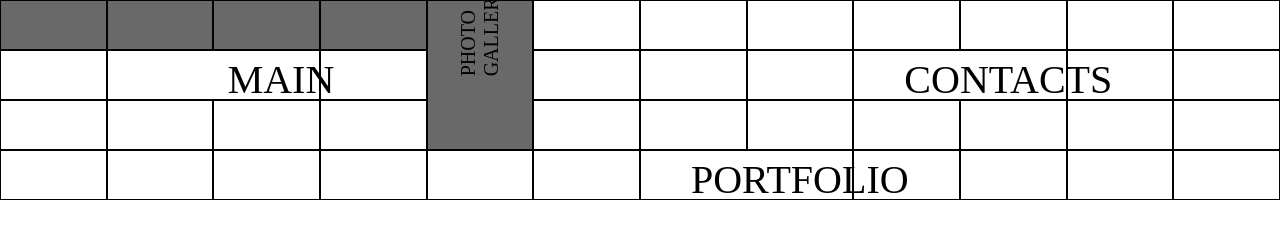
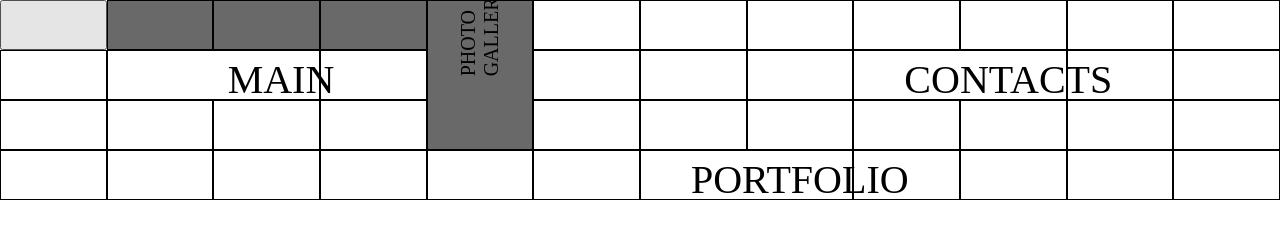
Before and after one commit to nikaz123/html123-, a plain HTML site: page DZ4/DZ4.html in a window 1280 px wide. Drawn offline with Linux system fonts and the light colour scheme.

Commit message:
lesson12

```diff
--- a/DZ4/DZ4.html
+++ b/DZ4/DZ4.html
@@ -9,7 +9,9 @@
 
 <section class="mainContent">
 
-    <div id="one1">  </div>
+    <input type="button" value="">
+
+
     <div id="one2">  </div>
     <div id="one3">  </div>
     <div id="one4">  </div>
--- a/DZ4/style/style4.css
+++ b/DZ4/style/style4.css
@@ -11,7 +11,7 @@ html, body {
     grid-template-columns: 1fr 1fr 1fr 1fr 1fr 1fr 1fr 1fr 1fr 1fr 1fr 1fr;
 
 
-    grid-template-areas: "one1 one2 one3 one4 one51 one6 one7 one8 one9 one10 one11 one12"
+    grid-template-areas: "button one2 one3 one4 one51 one6 one7 one8 one9 one10 one11 one12"
                          "one13 one141 one141 one16 one51 one18 one19 one20 one211 one211 one23 one24"
                          "one25 one26 one27 one28 one51 one30 one31 one32 one33 one34 one35 one36"
                          "one37 one38 one39 one40 one41 one42 one431 one431 one45 one46 one47 one48";
@@ -51,9 +51,9 @@ body {
 
 
 
-#one1 {
+#button {
     border: solid black 1px;
-    grid-area: one1;
+    grid-area: button;
     animation: rainbow 5s infinite normal;
     animation-direction: alternate;
 }
```
